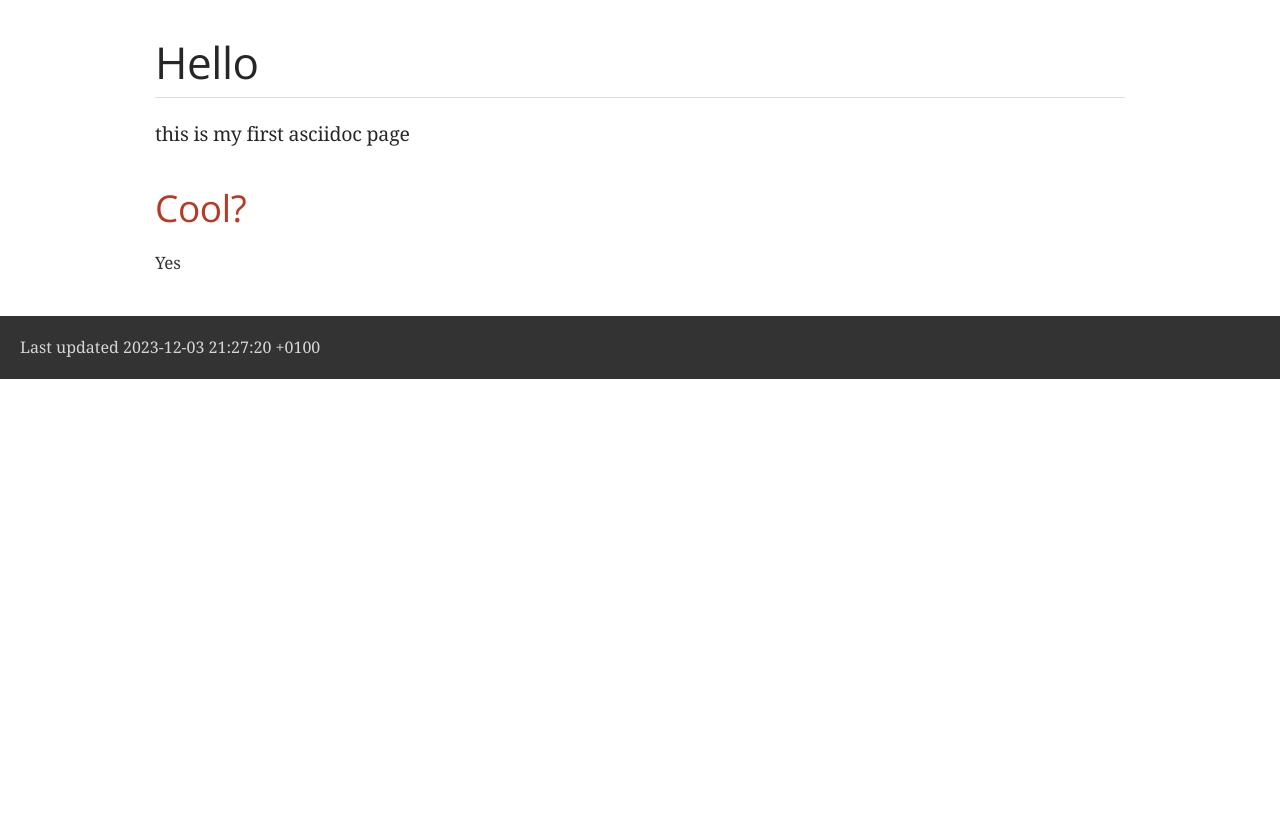
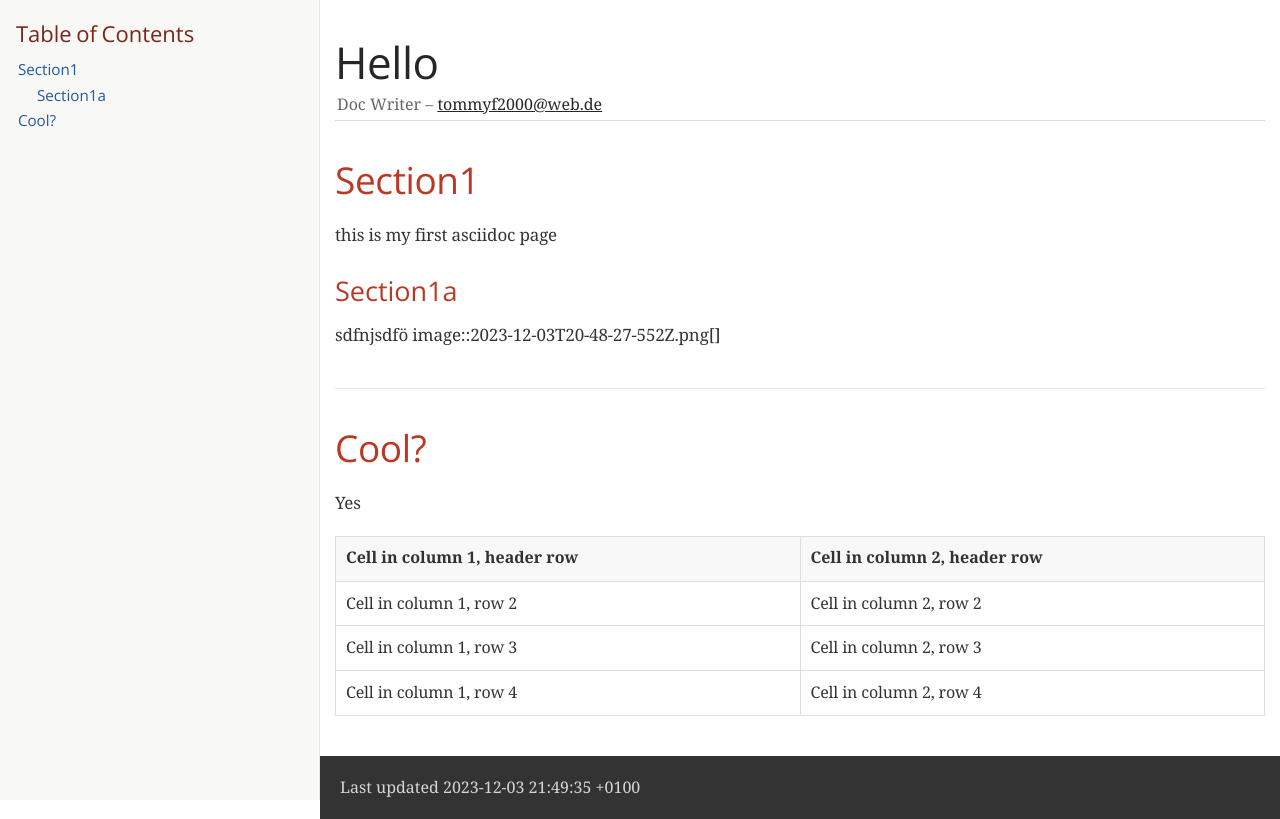
Before and after one commit to tommyf2000/tommyf2000.github.io, a plain HTML site: page test.html in a window 1280 px wide. Drawn offline with nearby package versions, Linux system fonts and the light colour scheme; a web font is replaced by a local one.

Commit message:
test weiter

```diff
--- a/test.html
+++ b/test.html
@@ -5,6 +5,7 @@
 <meta http-equiv="X-UA-Compatible" content="IE=edge">
 <meta name="viewport" content="width=device-width, initial-scale=1.0">
 <meta name="generator" content="Asciidoctor 2.0.17">
+<meta name="author" content="Doc Writer">
 <title>Hello</title>
 <link rel="stylesheet" href="https://fonts.googleapis.com/css?family=Open+Sans:300,300italic,400,400italic,600,600italic%7CNoto+Serif:400,400italic,700,700italic%7CDroid+Sans+Mono:400,700">
 <style>
@@ -436,15 +437,38 @@ body.book #toc,body.book #preamble,body.book h1.sect0,body.book .sect1>h2{page-b
 @media amzn-kf8{#header,#content,#footnotes,#footer{padding:0}}
 </style>
 </head>
-<body class="article">
+<body class="article toc2 toc-left">
 <div id="header">
 <h1>Hello</h1>
+<div class="details">
+<span id="author" class="author">Doc Writer</span><br>
+<span id="email" class="email"><a href="mailto:tommyf2000@web.de">tommyf2000@web.de</a></span><br>
+</div>
+<div id="toc" class="toc2">
+<div id="toctitle">Table of Contents</div>
+<ul class="sectlevel1">
+<li><a href="#_section1">Section1</a>
+<ul class="sectlevel2">
+<li><a href="#_section1a">Section1a</a></li>
+</ul>
+</li>
+<li><a href="#_cool">Cool?</a></li>
+</ul>
+</div>
 </div>
 <div id="content">
-<div id="preamble">
+<div class="sect1">
+<h2 id="_section1">Section1</h2>
 <div class="sectionbody">
 <div class="paragraph">
 <p>this is my first asciidoc page</p>
+</div>
+<div class="sect2">
+<h3 id="_section1a">Section1a</h3>
+<div class="paragraph">
+<p>sdfnjsdfö
+image::2023-12-03T20-48-27-552Z.png[]</p>
+</div>
 </div>
 </div>
 </div>
@@ -454,12 +478,38 @@ body.book #toc,body.book #preamble,body.book h1.sect0,body.book .sect1>h2{page-b
 <div class="paragraph">
 <p>Yes</p>
 </div>
+<table class="tableblock frame-all grid-all stretch">
+<colgroup>
+<col style="width: 50%;">
+<col style="width: 50%;">
+</colgroup>
+<thead>
+<tr>
+<th class="tableblock halign-left valign-top">Cell in column 1, header row</th>
+<th class="tableblock halign-left valign-top">Cell in column 2, header row</th>
+</tr>
+</thead>
+<tbody>
+<tr>
+<td class="tableblock halign-left valign-top"><p class="tableblock">Cell in column 1, row 2</p></td>
+<td class="tableblock halign-left valign-top"><p class="tableblock">Cell in column 2, row 2</p></td>
+</tr>
+<tr>
+<td class="tableblock halign-left valign-top"><p class="tableblock">Cell in column 1, row 3</p></td>
+<td class="tableblock halign-left valign-top"><p class="tableblock">Cell in column 2, row 3</p></td>
+</tr>
+<tr>
+<td class="tableblock halign-left valign-top"><p class="tableblock">Cell in column 1, row 4</p></td>
+<td class="tableblock halign-left valign-top"><p class="tableblock">Cell in column 2, row 4</p></td>
+</tr>
+</tbody>
+</table>
 </div>
 </div>
 </div>
 <div id="footer">
 <div id="footer-text">
-Last updated 2023-12-03 21:27:20 +0100
+Last updated 2023-12-03 21:49:35 +0100
 </div>
 </div>
 </body>
```
Also changed, not shown: 2023-12-03T20-48-27-552Z.png (added), 1 other file.
